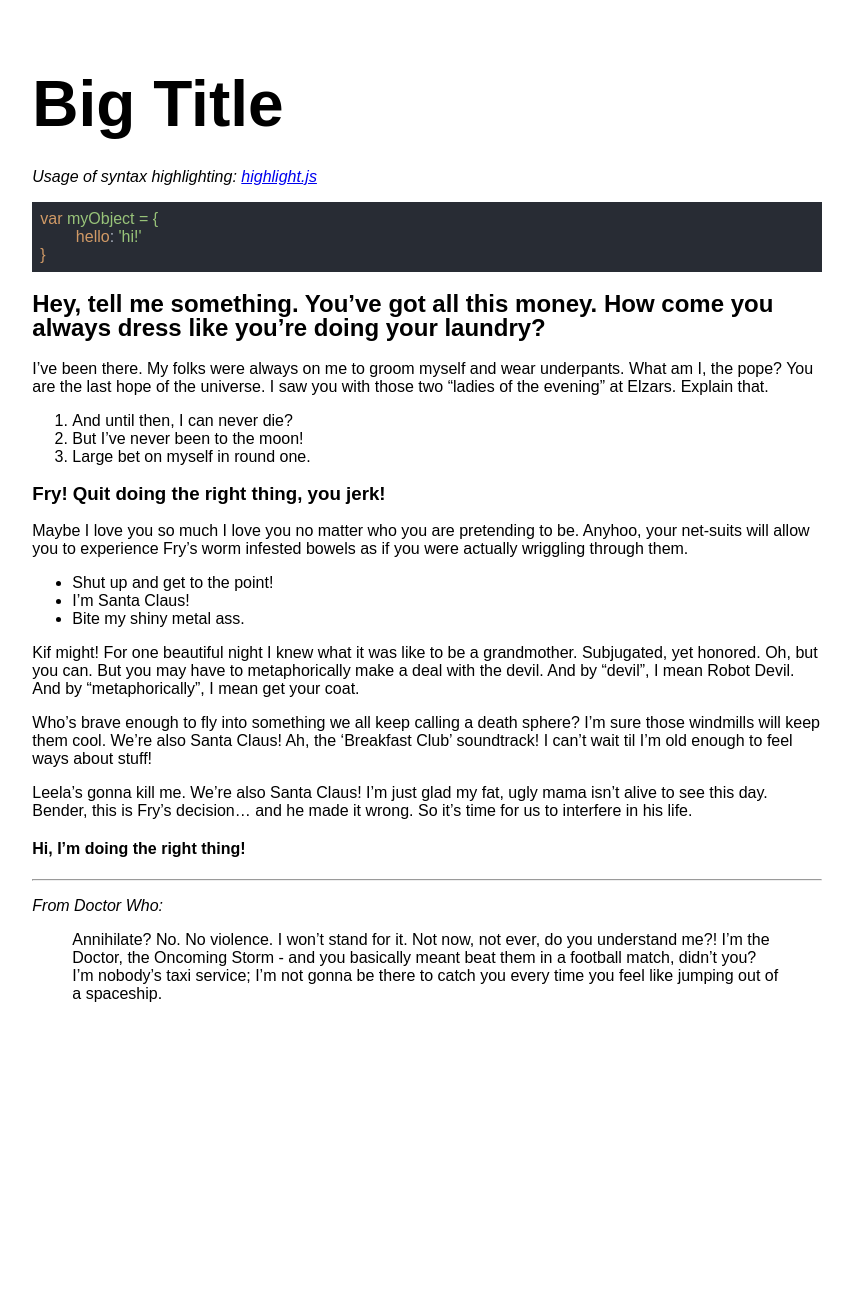
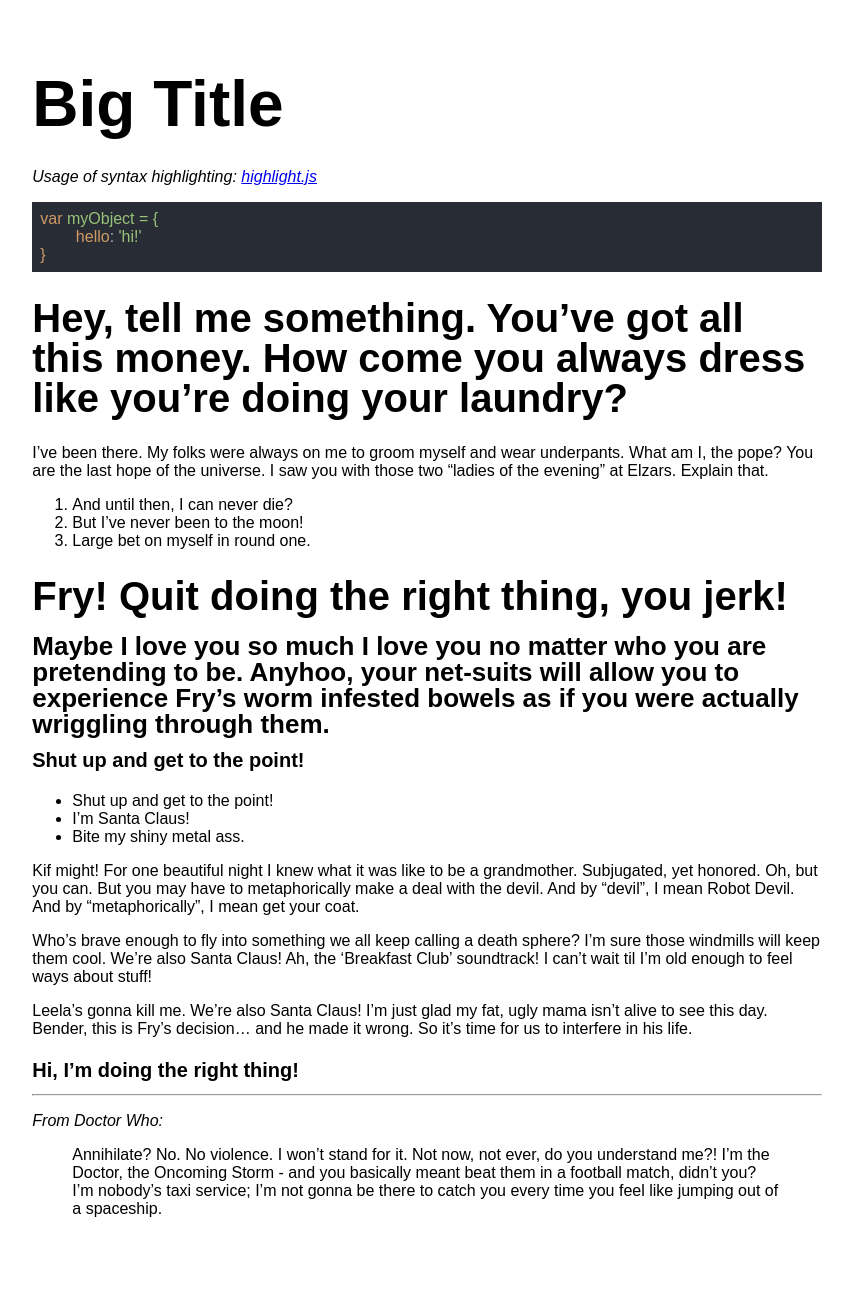
Before and after one commit to kbdonnally/assets, a Jekyll site: the page built from pages/blog-post.md, in a window 1280 px wide. Shown: the whole page, without its empty margins (213-1066 px from the left). Built offline with Jekyll 4.4.1, drawn with Linux system fonts in a browser that asks for light colours; some web fonts are replaced; before the commit the page ends 1075 px from its top, so only the background shows below that.

Commit message:
Finish styling font sizes for headers

```diff
--- a/assets/css/_sass/_pages/_blog-post.scss
+++ b/assets/css/_sass/_pages/_blog-post.scss
@@ -22,22 +22,31 @@ h1, h2, h3, h4, h5, h6 {
 }
 
 h1 {
-	font-size: 4rem;
+	font-size: 4rem; // total height: 6rem
 	margin: 0;
 	padding: .25em 0;
 	line-height: 1;
 }
 
 h2 {
-
+	font-size: 2.5rem; // total height: 3.75rem
+	margin: 0;
+	padding: .25em 0;
+	line-height: 1;
 }
 
 h3 {
-
+	font-size: 1.625rem; // total height: 2.5175rem
+	margin: 0;
+	padding: calc(.875rem / 2) 0;
+	line-height: 1;
 }
 
 h4 {
-
+	font-size: 1.25rem;
+	margin: 0;
+	padding: calc(.75rem / 2) 0;
+	line-height: 1;
 }
 
 // --- Paragraphs --- //
--- a/pages/blog-post.md
+++ b/pages/blog-post.md
@@ -24,9 +24,11 @@ I've been there. My folks were always on me to groom myself and wear underpants.
 2. But I've never been to the moon!
 3. Large bet on myself in round one.
 
-### Fry! Quit doing the right thing, you jerk!
+## Fry! Quit doing the right thing, you jerk!
 
-Maybe I love you so much I love you no matter who you are pretending to be. Anyhoo, your net-suits will allow you to experience Fry's worm infested bowels as if you were actually wriggling through them.
+### Maybe I love you so much I love you no matter who you are pretending to be. Anyhoo, your net-suits will allow you to experience Fry's worm infested bowels as if you were actually wriggling through them.
+
+#### Shut up and get to the point!
 
 - Shut up and get to the point!
 - I'm Santa Claus!
```
